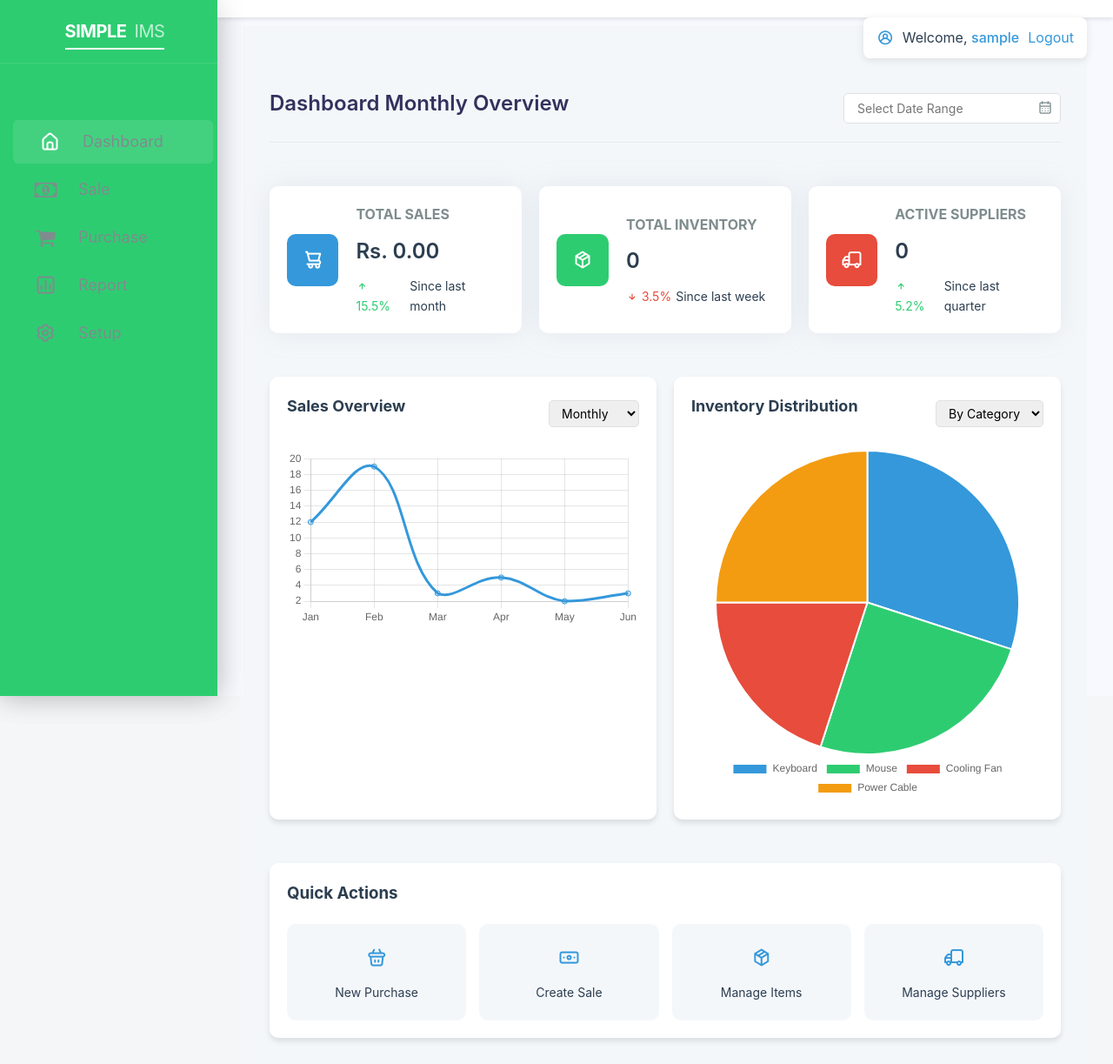
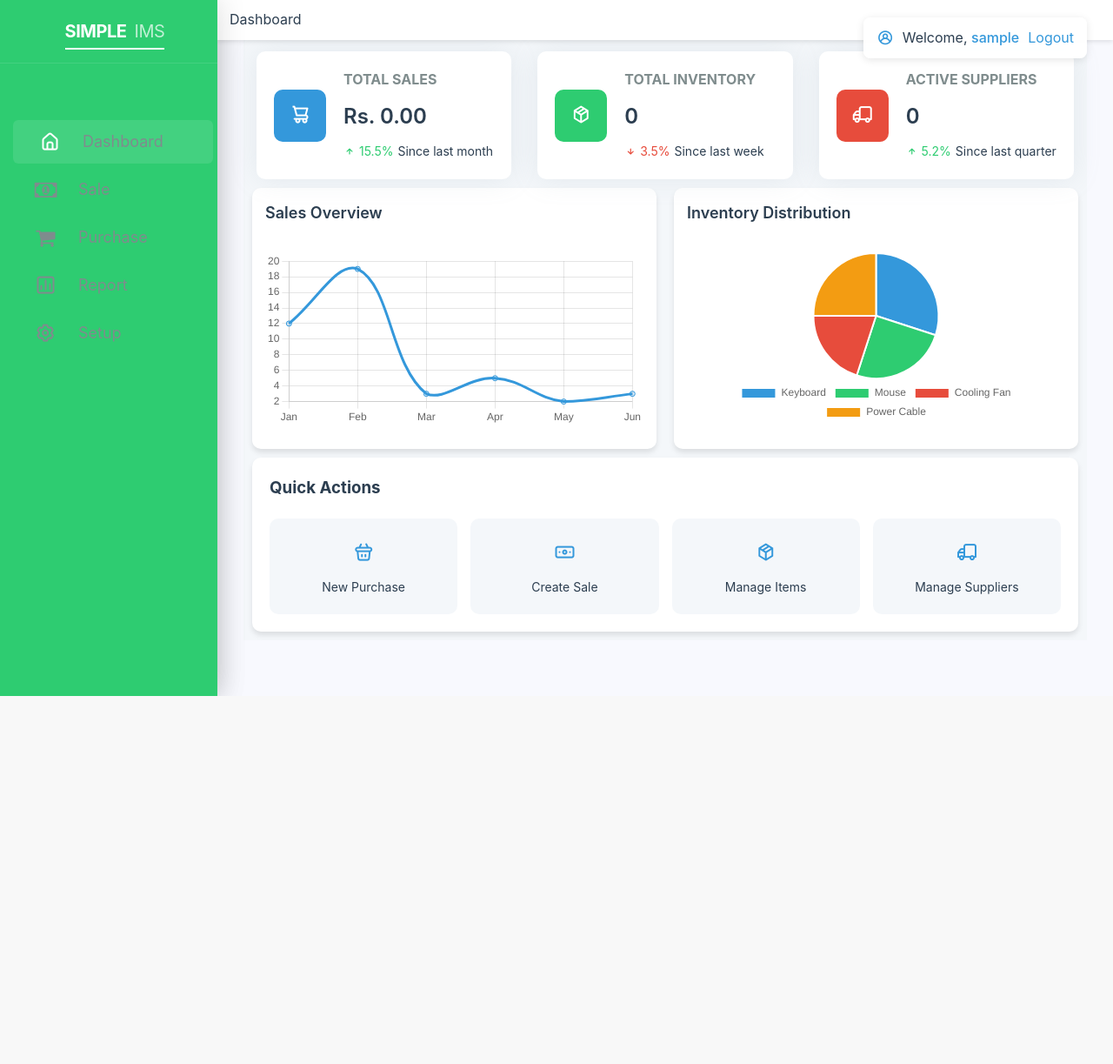
Before and after one commit to bibekb12/projectbca4, a PHP site: page /dashboard.php in a window 1280 px wide. Shown: the whole page at 87% size. After the commit the page ends 800 px from the top, so only its background shows below. Run offline with PHP 8.4, Linux system fonts and the light colour scheme; the visitor is signed in with stand-in values (Sample User, id 1); data that the repository does not hold is empty.

Commit message:
dashboard css final

```diff
--- a/dashboard.php
+++ b/dashboard.php
@@ -81,7 +81,11 @@ try {
     <style>
         .invextry-dashboard {
             background-color: #f4f7fa;
-            padding: 30px;
+            display: flex;
+            padding: 10px;
+            margin-top: -160px;
+            margin-bottom: 0;
+            gap: 0;
         }
 
         .dashboard-header {
@@ -147,7 +151,7 @@ try {
         }
 
         .dashboard-stats {
-            margin-bottom: 30px;
+            margin-bottom: 0;
         }
 
         .stat-grid {
@@ -226,13 +230,13 @@ try {
             display: grid;
             grid-template-columns: 1fr 1fr;
             gap: 20px;
+            margin-top: -15px;
         }
 
         .report-card {
-            background: white;
-            border-radius: 10px;
-            box-shadow: 0 4px 6px rgba(0, 0, 0, 0.1);
-            padding: 20px;
+            display: flex;
+            flex-direction: column;
+            height: 600px;
         }
 
         .report-header {
@@ -259,6 +263,7 @@ try {
             border-radius: 10px;
             box-shadow: 0 4px 6px rgba(0, 0, 0, 0.1);
             padding: 20px;
+            margin-top: -40px;
         }
 
         .quick-actions-header h3 {
@@ -313,12 +318,12 @@ try {
     <?php include('includes/sidebar.php'); ?>
 
     <section class="dashboard">
-        <div class="top">
-            <div class="user-greeting">
-                <i class="uil uil-user-circle"></i>
-                <span>Welcome, <span class="username"><?php echo htmlspecialchars($_SESSION['username']); ?></span></span>
-                <a href="logout.php" class="logout-btn">Logout</a>
-            </div>
+        <div class="top">Dashboard
+        <div class="user-greeting">
+            <i class="uil uil-user-circle"></i>
+            <span>Welcome, <span class="username"><?php echo htmlspecialchars($_SESSION['username']); ?></span></span>
+            <a href="logout.php" class="logout-btn">Logout</a>
+        </div>
         </div>
 
         <div class="dash-content invextry-dashboard">
@@ -331,12 +336,6 @@ try {
                             <li class="breadcrumb-item active" aria-current="page">Dashboard</li>
                         </ol>
                     </nav>
-                </div>
-                <div class="header-actions">
-                    <div class="date-range-picker">
-                        <input type="text" id="daterange" placeholder="Select Date Range">
-                        <i class="uil uil-calendar-alt"></i>
-                    </div>
                 </div>
             </div>
 
@@ -418,13 +417,6 @@ try {
                     <div class="report-card sales-chart">
                         <div class="report-header">
                             <h3>Sales Overview</h3>
-                            <div class="report-actions">
-                                <select class="chart-filter">
-                                    <option>Monthly</option>
-                                    <option>Quarterly</option>
-                                    <option>Yearly</option>
-                                </select>
-                            </div>
                         </div>
                         <canvas id="salesOverviewChart"></canvas>
                     </div>
@@ -432,12 +424,6 @@ try {
                     <div class="report-card inventory-chart">
                         <div class="report-header">
                             <h3>Inventory Distribution</h3>
-                            <div class="report-actions">
-                                <select class="chart-filter">
-                                    <option>By Category</option>
-                                    <option>By Location</option>
-                                </select>
-                            </div>
                         </div>
                         <canvas id="inventoryDistributionChart"></canvas>
                     </div>
--- a/sale.php
+++ b/sale.php
@@ -7,7 +7,7 @@ if (!isset($_SESSION['user_id']) || !isset($_SESSION['username'])) {
 }
 include('db.php');
 
-// Define the $today variable
+
 $today = date('Y-m-d');
 ?>
 <!DOCTYPE html>
@@ -185,7 +185,6 @@ $today = date('Y-m-d');
             }
         }
 
-        /* Add to your existing styles */
         .print-frame {
             display: none;
             position: absolute;
@@ -194,7 +193,6 @@ $today = date('Y-m-d');
             border: none;
         }
 
-        /* Update bill-form styles */
         .bill-form {
             width: 148mm;
             margin: 20px auto;
@@ -534,7 +532,6 @@ $today = date('Y-m-d');
     });
     </script>
 
-    <!-- Add this JavaScript for reprint functionality -->
     <script>
     function reprintBill(saleId) {
         // Create print iframe
--- a/style.css
+++ b/style.css
@@ -939,6 +939,7 @@ table tr:hover {
 /* Main Content */
 .dash-content {
   position: relative;
+  margin-top: -600;
   padding-top: 70px; /* Add padding to prevent content from going under top bar */
   z-index: 1; /* Lower z-index for main content */
   display: flex;
@@ -1474,8 +1475,9 @@ select {
 .dashboard-stats {
     display: grid;
     grid-template-columns: repeat(auto-fit, minmax(250px, 1fr));
-    gap: 20px;
-    margin-bottom: 30px;
+    gap: 0;
+    margin: 0;
+    width: 100%;
 }
 
 .stat-card {
@@ -1488,6 +1490,7 @@ select {
     transition: all 0.3s ease;
     position: relative;
     overflow: hidden;
+    margin: 5px;
 }
 
 .stat-card:hover {
@@ -1564,7 +1567,9 @@ select {
 .charts-container {
     display: grid;
     grid-template-columns: repeat(auto-fit, minmax(400px, 1fr));
-    gap: 20px;
+    gap: 0;
+    margin: 0;
+    width: 100%;
 }
 
 .chart-card {
@@ -1573,6 +1578,7 @@ select {
     box-shadow: 0 0 2rem 0 rgba(136, 152, 170, 0.15);
     padding: 20px;
     transition: all 0.3s ease;
+    margin: 5px;
 }
 
 .chart-card:hover {
@@ -1764,3 +1770,33 @@ a:hover {
         width: 100%;
     }
 }
+
+/* Report Card Styles */
+.report-card {
+    background: white;
+    border-radius: 10px;
+    box-shadow: 0 4px 6px rgba(0, 0, 0, 0.1);
+    padding: 15px;
+    display: flex;
+    flex-direction: column;
+    height: 300px;
+}
+
+.report-header {
+    display: flex;
+    justify-content: space-between;
+    align-items: center;
+    margin-bottom: 15px;
+}
+
+.report-header h3 {
+    color: var(--text-color);
+    font-size: 18px;
+    font-weight: 600;
+}
+
+.report-card canvas {
+  display: flex;
+    flex-grow: 1;
+    max-height: 200px;
+}
```
